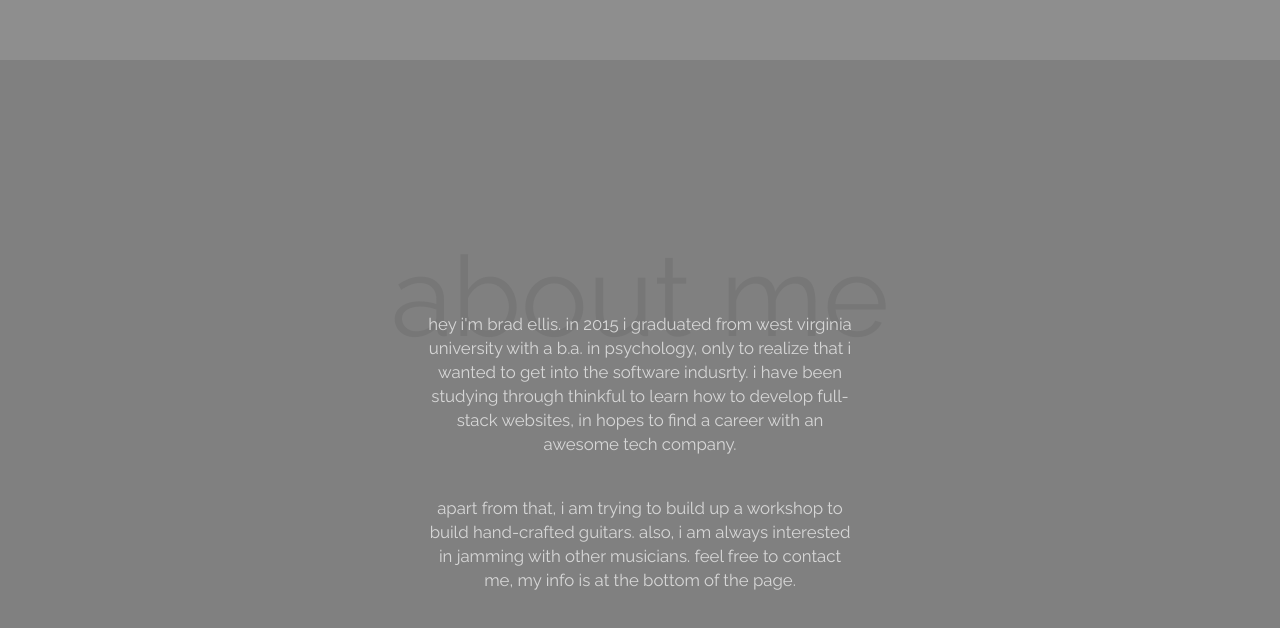
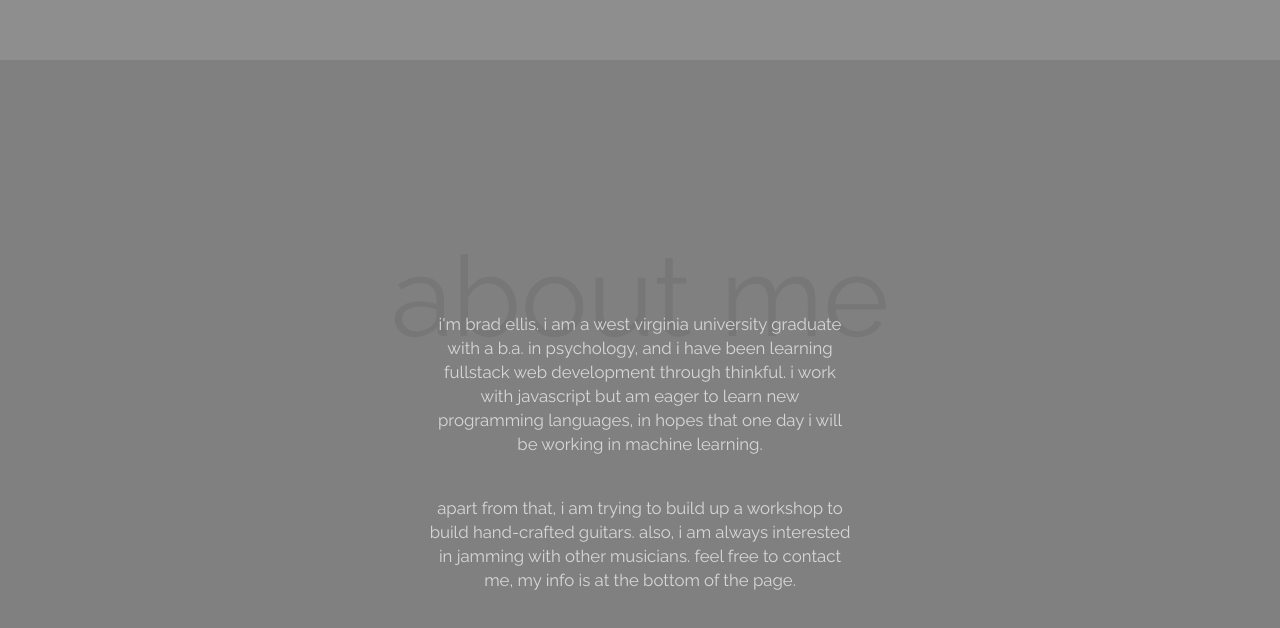
Before and after one commit to b-ellis/Portfolio, a website built with webpack: page index.html in a window 1280 px wide. Shown: the part 560-1188 px from the top of the page. Built offline with nearby package versions, Linux system fonts and the light colour scheme.

Commit message:
bio changes

```diff
--- a/index.html
+++ b/index.html
@@ -37,7 +37,7 @@
 				<h1 class="info-me"> about me </h1>
 			</div>
 			<div class="my-info">
-				<p>Hey I'm Brad Ellis. In 2015 I graduated from West Virginia University with a B.A. in psychology, only to realize that I wanted to get into the software indusrty. I have been studying through Thinkful to learn how to develop full-stack websites, in hopes to find a career with an awesome tech company.</p>
+				<p>I'm Brad Ellis. I am a West Virginia University graduate with a B.A. in psychology, and I have been learning Fullstack web development through <a href='https://www.thinkful.com'>Thinkful</a>. I work with Javascript but am eager to learn new programming languages, in hopes that one day I will be working in machine learning.</p>
 				<p class="fun"> Apart from that, I am trying to build up a workshop to build hand-crafted guitars. Also, I am always interested in jamming with other musicians. Feel free to contact me, my info is at the bottom of the page.</p>
 			</div>
 		</div>
```
